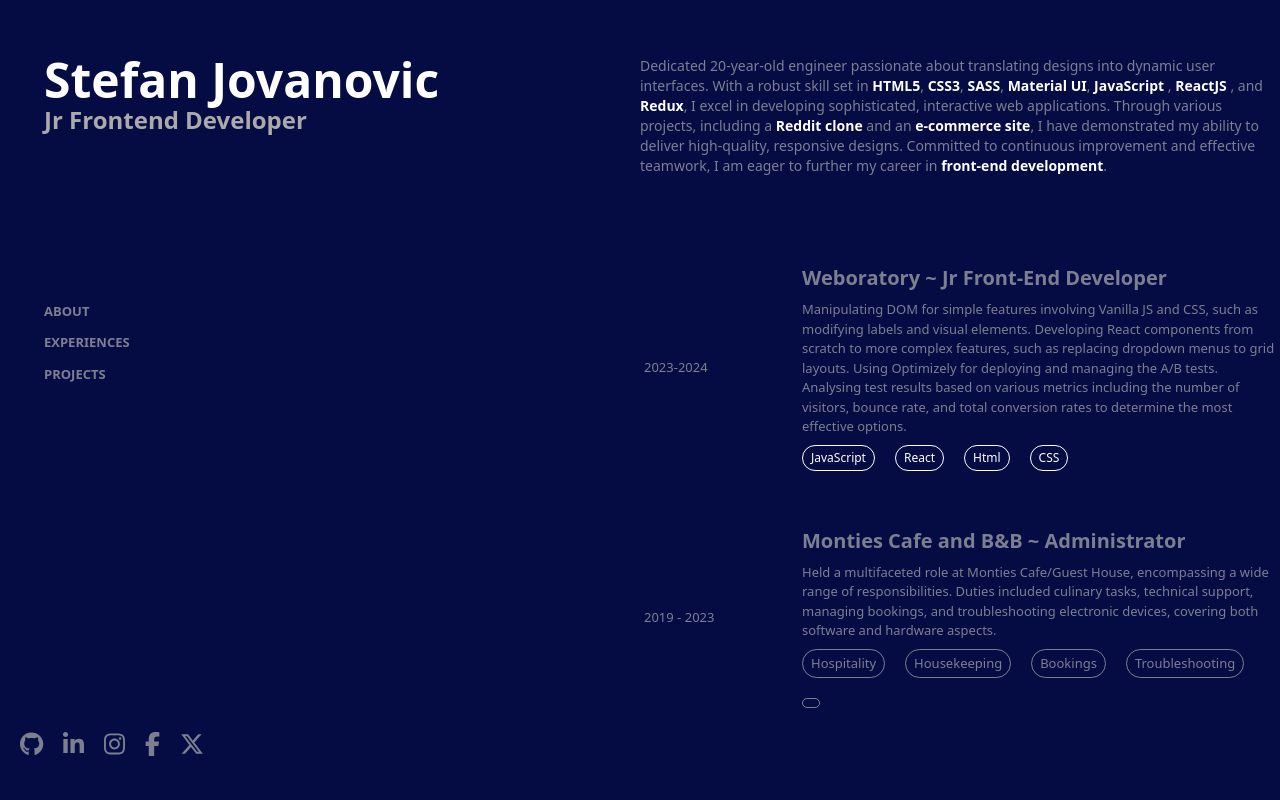
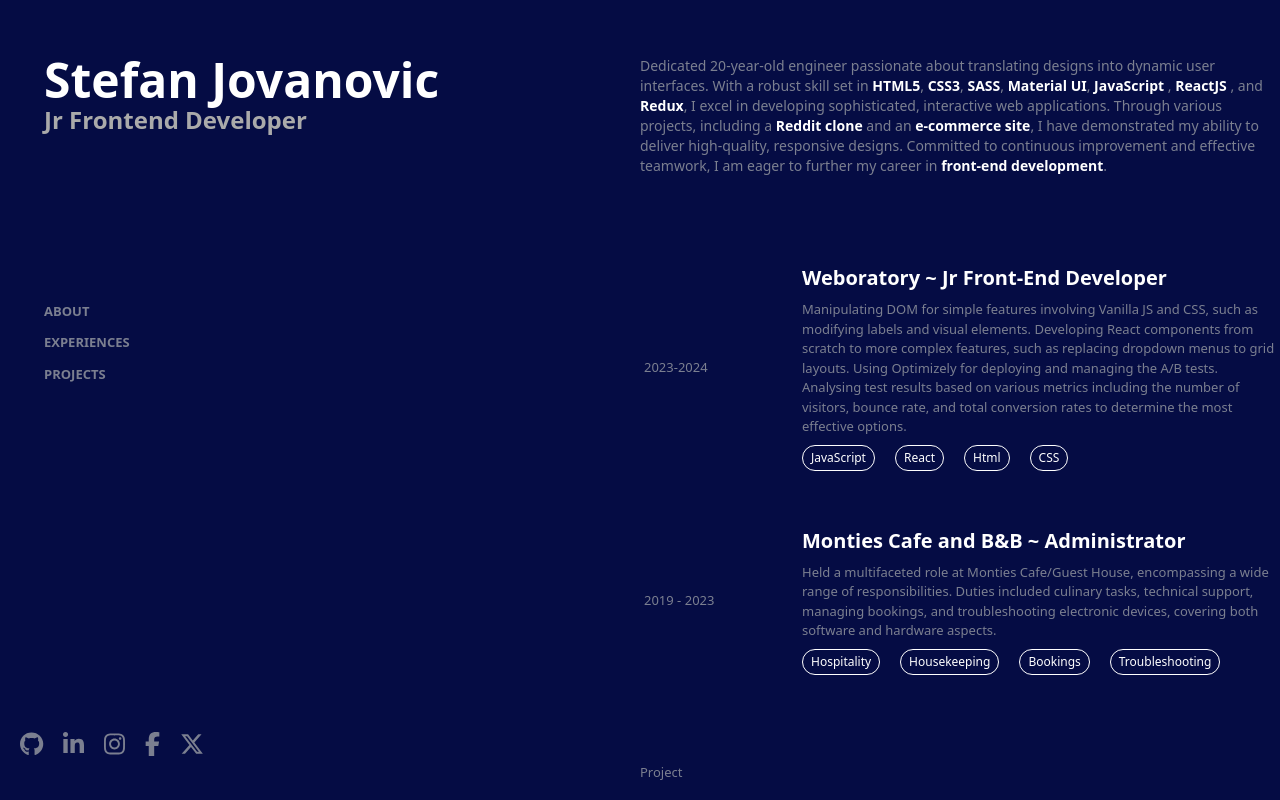
Before and after one commit to 04stefke/portfolio, a React (Vite) app: page / in a window 1280 px wide. Built offline with nearby package versions, Linux system fonts and the light colour scheme.

Commit message:
added hovering effects on experience part

```diff
--- a/src/components/Detailed-Info/Headings/Experience.tsx
+++ b/src/components/Detailed-Info/Headings/Experience.tsx
@@ -3,10 +3,10 @@ import React from "react";
 const Experience = () => {
 	return (
 		<div className=" flex flex-col gap-10 w-full">
-			<div className="lg:hover:hover-bg px-1 py-2 lg:cursor-pointer  rounded-lg  flex flex-col justify-between sm:flex-row sm:items-center w-full">
+			<div className="lg:hover:bg-hoverBg lg:cursor-pointer px-1 py-2 rounded-lg flex flex-col justify-between sm:flex-row sm:items-center w-full">
 				<p>2023-2024</p>
 				<div className="flex flex-col gap-2 w-3/4">
-					<h2 className="text-xl font-bold">
+					<h2 className="text-xl font-bold text-fontColor">
 						Weboratory ~ Jr Front-End Developer
 					</h2>
 					<p>
@@ -26,10 +26,10 @@ const Experience = () => {
 					</div>
 				</div>
 			</div>
-			<div className="lg:hover:bg-slate-400 px-1 lg:cursor-pointer py-2 rounded-lg flex flex-col justify-between sm:flex-row sm:items-center w-full">
+			<div className="lg:hover:bg-hoverBg px-1 lg:cursor-pointer py-2 rounded-lg flex flex-col justify-between sm:flex-row sm:items-center w-full">
 				<p>2019 - 2023</p>
 				<div className="flex flex-col gap-2 w-3/4">
-					<h2 className="text-xl font-bold">
+					<h2 className="text-xl font-bold text-fontColor">
 						Monties Cafe and B&B ~ Administrator
 					</h2>
 					<p>
@@ -39,11 +39,10 @@ const Experience = () => {
 						devices, covering both software and hardware aspects.
 					</p>
 					<div className="flex  items-center gap-5 flex-wrap">
-						<p className="border rounded-full py-1 px-2">Hospitality</p>
-						<p className="border rounded-full py-1 px-2">Housekeeping</p>
-						<p className="border rounded-full py-1 px-2">Bookings</p>
-						<p className="border rounded-full py-1 px-2">Troubleshooting</p>
-						<p className="border rounded-full py-1 px-2"></p>
+						<p className="border rounded-full py-1 px-2 text-fontColor text-xs">Hospitality</p>
+						<p className="border rounded-full py-1 px-2 text-fontColor text-xs">Housekeeping</p>
+						<p className="border rounded-full py-1 px-2 text-fontColor text-xs">Bookings</p>
+						<p className="border rounded-full py-1 px-2 text-fontColor text-xs">Troubleshooting</p>
 					</div>
 				</div>
 			</div>
```
